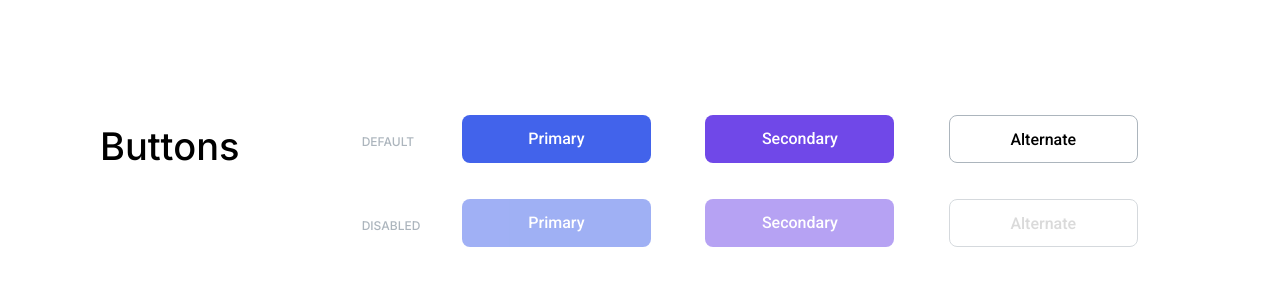
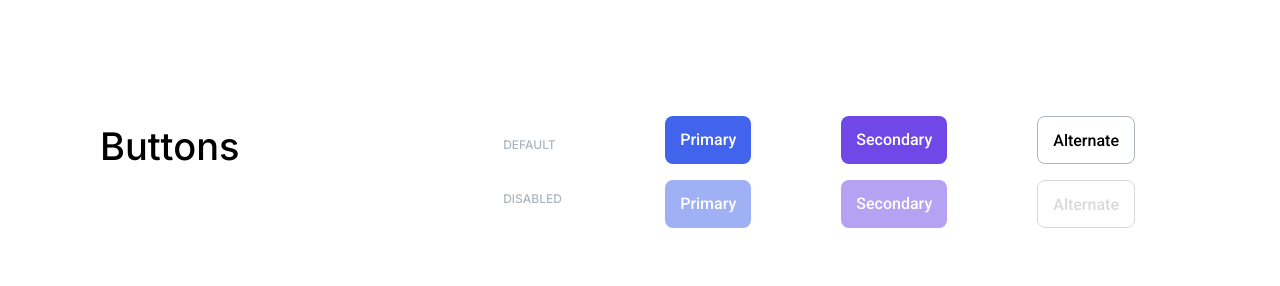
Before and after one commit to js-tasks-ru/htmlcss-20210513_aleksandra41, a website: page 03-lection1/01-button/index.html in a window 1280 px wide. Drawn offline with Linux system fonts and the light colour scheme.

Commit message:
add edits for 3-module 1-task

```diff
--- a/03-lection1/01-button/button.css
+++ b/03-lection1/01-button/button.css
@@ -1,59 +1,19 @@
-.page {
-    display: flex;
-    padding: 100px;
-    flex-wrap: wrap;
-}
-
-.page__title {
-    flex: 1 0 auto;
-    font-family: Inter, serif;
-    font-weight: 500;
-    font-size: 38px;
-    width: 180px;
-}
-
-.page__caption {
-    width: 80px;
-    font-family: Inter, serif;
-    font-weight: 500;
-    font-size: 12px;
-    color: var(--grey-3);
-}
-
-.page__content {
-    display: flex;
-    flex-direction: column;
-    flex: 2 0 auto;
-    width: 700px;
-}
-
-.page__row {
-    display: flex;
-    justify-content: space-around;
-    flex: 1 0 auto;
-    padding: 15px;
-}
-
-.page__buttons {
-    display: flex;
-    width: 800px;
-    justify-content: space-around;
-}
-
 .button {
     border: none;
     cursor: pointer;
     font-family: Roboto, serif;
     font-weight: 500;
     border-radius: 8px;
-    min-width: 189px;
-    max-width: 250px;
     height: 48px;
     transition: opacity 200ms ease-in-out, background 200ms ease-in-out;
     padding: 15px;
     text-overflow: ellipsis;
     white-space: nowrap;
     overflow: hidden;
+}
+
+.button__container {
+    padding: 8px;
 }
 
 .button_primary {
--- a/03-lection1/01-button/index.html
+++ b/03-lection1/01-button/index.html
@@ -4,27 +4,45 @@
     <head>
         <link rel="stylesheet" href="../../assets/css/main.css">
         <link rel="stylesheet" href="./button.css">
+        <link rel="stylesheet" href="./page.css">
     </head>
     <body>
         <div class='page'>
             <h1 class='page__title'>Buttons</h1>
             <div class='page__content'>
-                <div class='page__row'>
+
+                <div class='page__column'>
                     <h5 class='page__caption'>DEFAULT</h5>
-                    <div class='page__buttons'>
+                    <h5 class='page__caption'>DISABLED</h5>
+                </div>
+
+                <div class='page__column'>
+                    <div class='button__container'>
                         <button class='button button_primary'>Primary</button>
+                    </div>
+                    <div class='button__container'>
+                        <button class='button button_primary' disabled>Primary</button>
+                    </div>
+                </div>
+
+                <div class='page__column'>
+                    <div class='button__container'>
                         <button class='button button_secondary'>Secondary</button>
+                    </div>
+                    <div class='button__container'>
+                        <button class='button button_secondary' disabled>Secondary</button>
+                    </div>
+                </div>
+
+                <div class='page__column'>
+                    <div class='button__container'>
                         <button class='button button_alternate'>Alternate</button>
                     </div>
-                </div>
-                <div class='page__row'>
-                    <h5 class='page__caption'>DISABLED</h5>
-                    <div class='page__buttons'>
-                        <button class='button button_primary' disabled>Primary</button>
-                        <button class='button button_secondary' disabled>Secondary</button>
+                    <div class='button__container'>
                         <button class='button button_alternate' disabled>Alternate</button>
                     </div>
                 </div>
+
             </div>
         </div>
     </body>
--- /dev/null
+++ b/03-lection1/01-button/page.css
@@ -0,0 +1,39 @@
+.page {
+    display: flex;
+    padding: 100px;
+    flex-wrap: wrap;
+}
+
+.page__title {
+    flex: 1 0 250px;
+    font-family: Inter, serif;
+    font-weight: 500;
+    font-size: 38px;
+}
+
+.page__caption {
+    width: 80px;
+    font-family: Inter, serif;
+    font-weight: 500;
+    font-size: 12px;
+    color: var(--grey-3);
+}
+
+.page__content {
+    display: flex;
+    flex: 2 0 auto;
+    justify-content: space-around;
+}
+
+.page__column {
+    display: flex;
+    flex-direction: column;
+    justify-content: center;
+    align-items: center;
+    padding: 8px;
+}
+
+.page__buttons {
+    display: flex;
+    justify-content: space-around;
+}
--- a/components/page/page.css
+++ b/components/page/page.css
@@ -1,8 +1,6 @@
 .page {
-    min-width: 1100px;
     display: flex;
     flex-direction: column;
-    justify-content: space-around;
 }
 
 .page__box {
```
Also changed, not shown: components/header/header.css (+6 -1 lines), index.html (+1 -1 lines).
